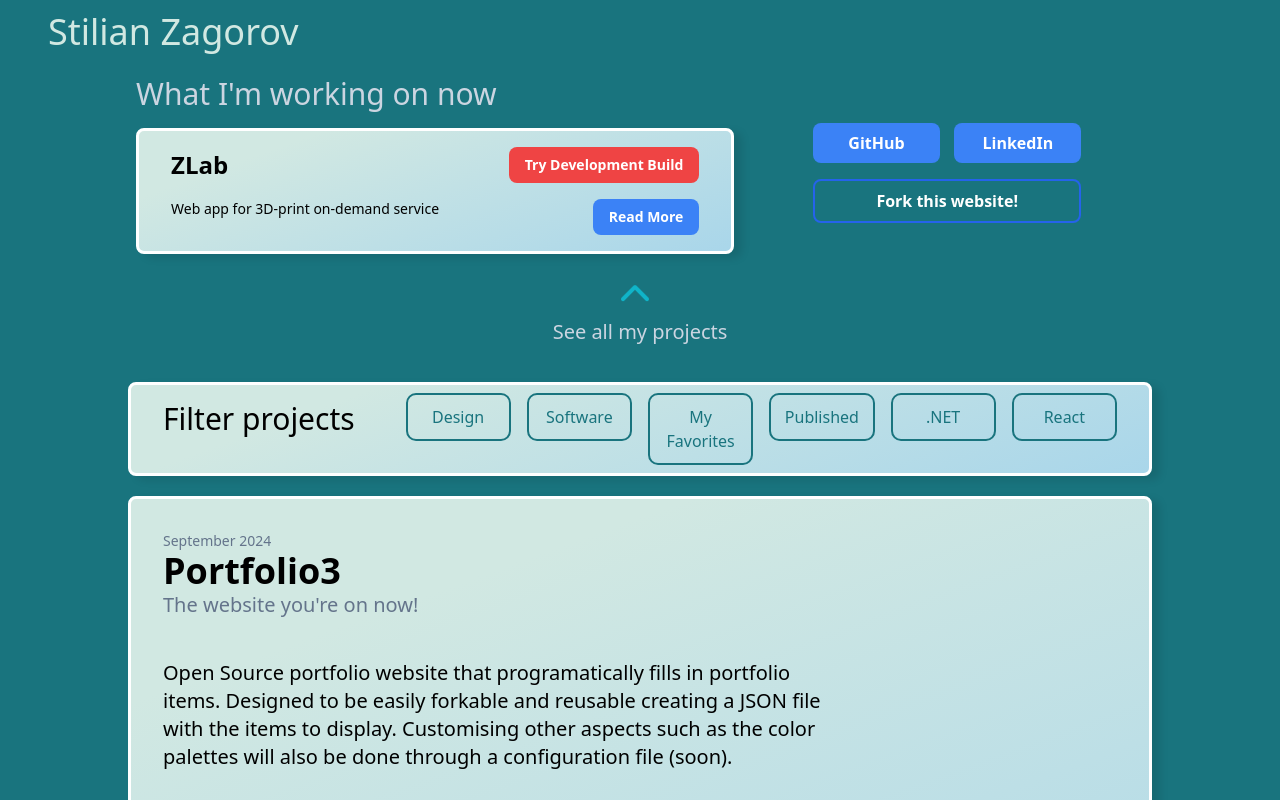
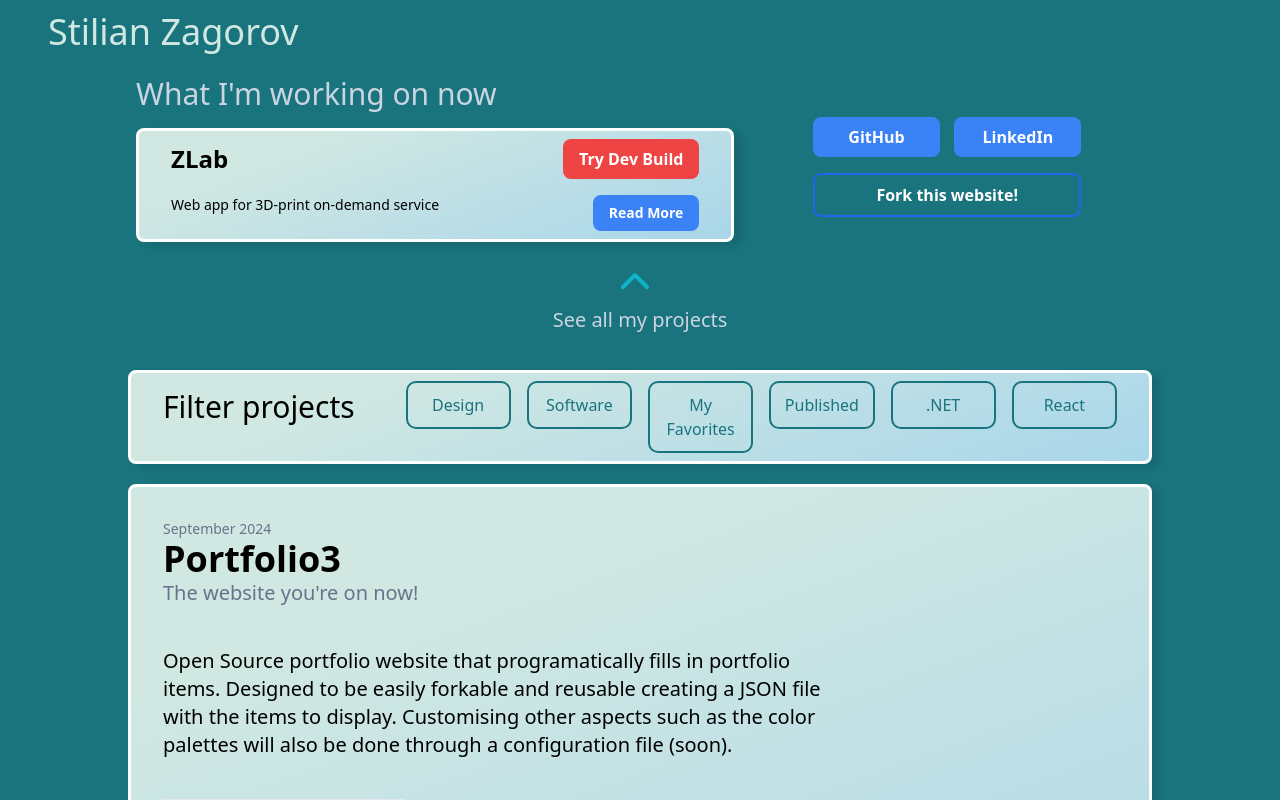
Before and after one commit to szstuff/portfolio3, a React (Vite) app: page / in a window 1280 px wide. Built offline with nearby package versions, Linux system fonts and the light colour scheme.

Commit message:
feat: reduced landingcard component's margins/padding on smaller displays docs: updated README to reflect current, unfinished state of project.

```diff
--- a/src/App.jsx
+++ b/src/App.jsx
@@ -22,6 +22,7 @@ function App() {
           <Routes>
             <Route path="/" element={<MainViewLoader portfolioitems={portfolioitems}/>}/>
             <Route path="/:title" element={<MainViewLoader portfolioitems={portfolioitems}/>}/>
+            <Route path="/preview/:preview" element={<MainViewLoader portfolioitems={portfolioitems}/>}/>
           </Routes>
         </Router>
       </UserContext.Provider>
@@ -30,8 +31,15 @@ function App() {
 }
 
 const MainViewLoader = ({portfolioitems}) => {
-  const {title} = useParams()
-  const item = portfolioitems[portfolioitems.findIndex(item => item.title == title)]
+  const {title, preview} = useParams()
+  const itemTitle = preview || title
+  const item = portfolioitems.find(item => item.title == itemTitle);
+
+  if (preview){
+    console.log("preview: " + preview)
+    console.log("item:" + item.id)
+    return item ? (<> <Header title={title} /> <Main portfolioitems={portfolioitems} scrollTo={item.id} /> </> ): <p> Not found </p>   //TODO: implement 404
+  }
 
   if (!title){
     return( <> <Header/> <Main portfolioitems={portfolioitems}/> </>)
--- a/src/components/Button.jsx
+++ b/src/components/Button.jsx
@@ -60,8 +60,8 @@ export const Button = ({type, link, text, mt, mb, ml, mr, width}) => {
             } else if (type == 'try_demo') {
               return (
                 <a href={link} target='_blank'>
-                  <button className={`mt-${mt} mb-${mb} ml-${ml} mr-${mr} bg-red-500 hover:bg-red-700 text-white font-bold py-2 px-4 rounded-lg ${width == 'full' && 'w-[90%] mx-[5%]'}`}>
-                    Try Development Build
+                  <button className={`mt-${mt} mb-${mb} ml-${ml} mr-${mr} bg-red-500 hover:bg-red-700 text-white font-bold py-2 px-4 rounded-lg text-xs md:text-base ${width == 'full' && 'w-[90%] mx-[5%]'}`}>
+                    Try Dev Build
                   </button>
               </a>
               )
--- a/src/components/Card.jsx
+++ b/src/components/Card.jsx
@@ -30,7 +30,7 @@ const Card = React.forwardRef(({ item }, ref) => {
               <img src={`/src/assets/media/${item.logo}`} className=' w-auto max-h-[10vh] rounded-lg'/>
             </div>
           )}
-          <div className=' shrink-0 w-auto'>
+          <div className=' shrink-0 w-full'>
             <h2 className='text-sm text-slate-500'> {item.date} </h2>
             <h1 className='text-2xl sm:text-3xl md:text-4xl font-bold text-balance'> {item.title} </h1>
             <h2 className='text-xl text-slate-500 text-balance'> {item.description} </h2>
--- a/src/components/Header.jsx
+++ b/src/components/Header.jsx
@@ -74,14 +74,14 @@ const Header = ({title}) => {
                     className={`transition-all duration-500 transform bg-[var(--secondary)] px-0 md:px-2
                         ${currentCardId != 0 || title != null ? ' translate-y-0' : ' translate-y-32 '}`}>
                     <p className= "px-1 sm:px-2 py-1 md:mx-2 md:px-8 text-sm sm:text-lg md:text-xl border-slate-200 border-2 rounded-lg hover:bg-slate-200 hover:text-slate-700">
-                        github
+                        GitHub
                     </p>
                 </Link>
                 <Link to={"https://www.linkedin.com/in/stilianz/"} target='_blank'
                     className={`transition-all duration-500 transform bg-[var(--secondary)] px-2
                         ${currentCardId != 0 || title != null ? ' translate-y-0' : ' translate-y-32 '}`}>
                     <p className="px-1 sm:px-2 py-1 md:mx-2 md:px-8 text-sm sm:text-lg md:text-xl  border-slate-200 border-2 rounded-lg hover:bg-slate-200 hover:text-slate-700">
-                        linkedin
+                        LinkedIn
                     </p>
                 </Link>
             </div>
--- a/src/components/LandingCard.jsx
+++ b/src/components/LandingCard.jsx
@@ -13,11 +13,11 @@ const LandingCard = React.forwardRef(({filters, setFilters}, ref) => {
     `}>
       {/* Left col: highlighted projects  */}
          <div className='col-span-1 md:col-span-3 text-xl order-1 space-y-4 self-center'>
-            <h3 className='text-xl md:text-2xl lg:text-3xl text-slate-300 text-left'> What I'm working on now </h3>
-            <div className='card grid grid-cols-2 rounded-lg gap-4 px-8 py-4'>
+            <h3 className='sm:text-xl md:text-2xl lg:text-3xl text-slate-300 text-left'> What I'm working on now </h3>
+            <div className='card grid grid-cols-2 rounded-lg gap-2 px-1 py-2 md:gap-4 md:px-8 mdpy-4'>
               <div className='col-span-2 flex justify-between items-center text-sm'>
                   <h3 className='font-semibold text-2xl'>{portfolioitems[3].title}</h3>
-                  <Button link={portfolioitems[3].links.try_demo} text={"Try Demo"} type={"try_demo"}> Try </Button>
+                  <Button link={portfolioitems[3].links.try_demo} text={"Try Demo"} type={"try_demo"}></Button>
               </div>
               <div className='col-span-2 flex flex-row gap-4 text-sm'>
                   <p className='flex-grow shrink text-left'>{portfolioitems[3].description}</p>
--- a/src/components/Main.jsx
+++ b/src/components/Main.jsx
@@ -5,7 +5,7 @@ import { ScrollContext } from '../App';
 import LandingCard from './LandingCard';
 import FilterOptions from './FilterOptions';
 
-const Main = ({portfolioitems}) => {
+const Main = ({portfolioitems, scrollTo}) => {
     const { currentCardId, setCurrentCardId } = useContext(UserContext);
     const elementsRef = useRef([]);  // Array of refs for each element
     const [elementsInView, setElementsInView] = useState([]); // Array of elements that are in viewport
```
Also changed, not shown: 1 other file (tests, documents, lock files or other folders).
